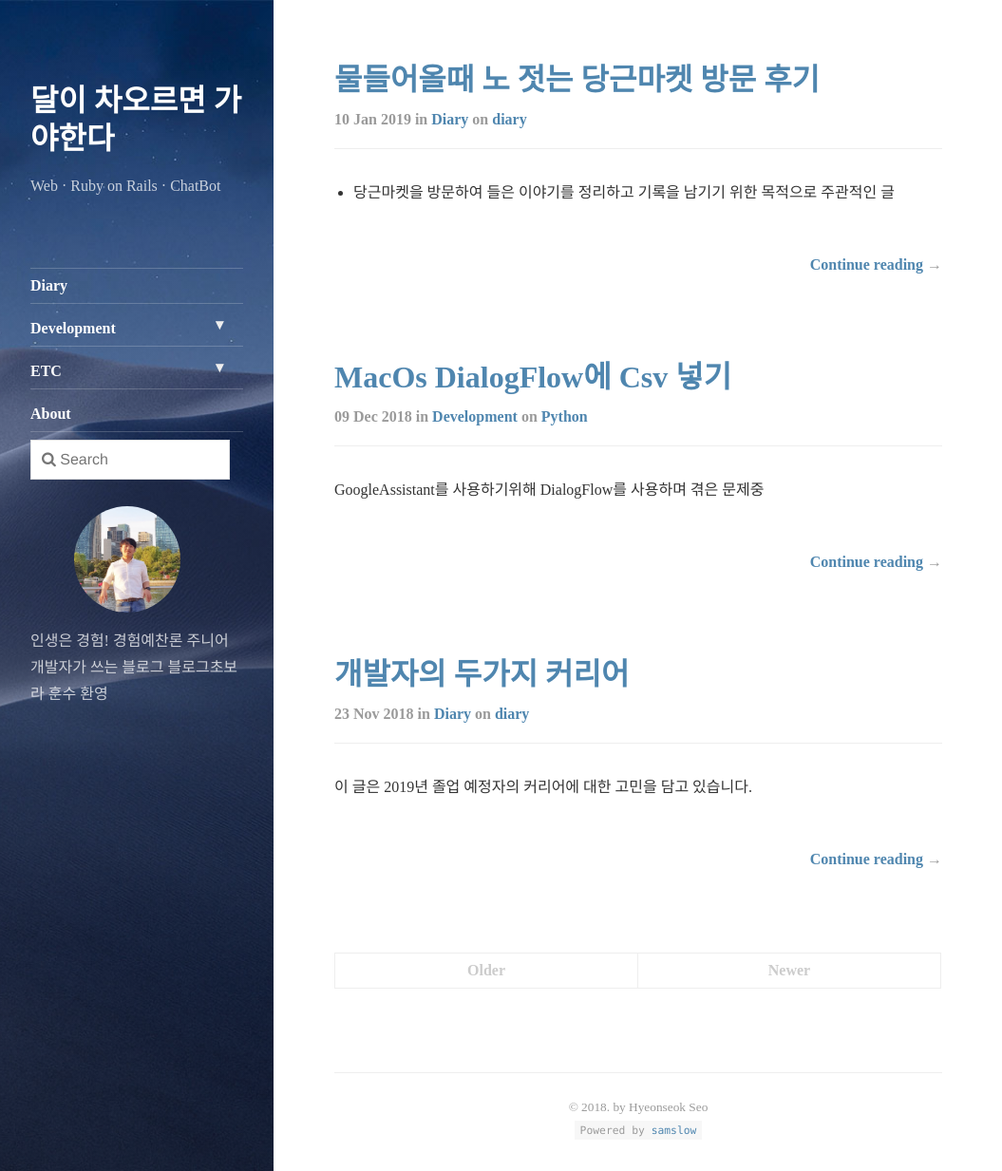
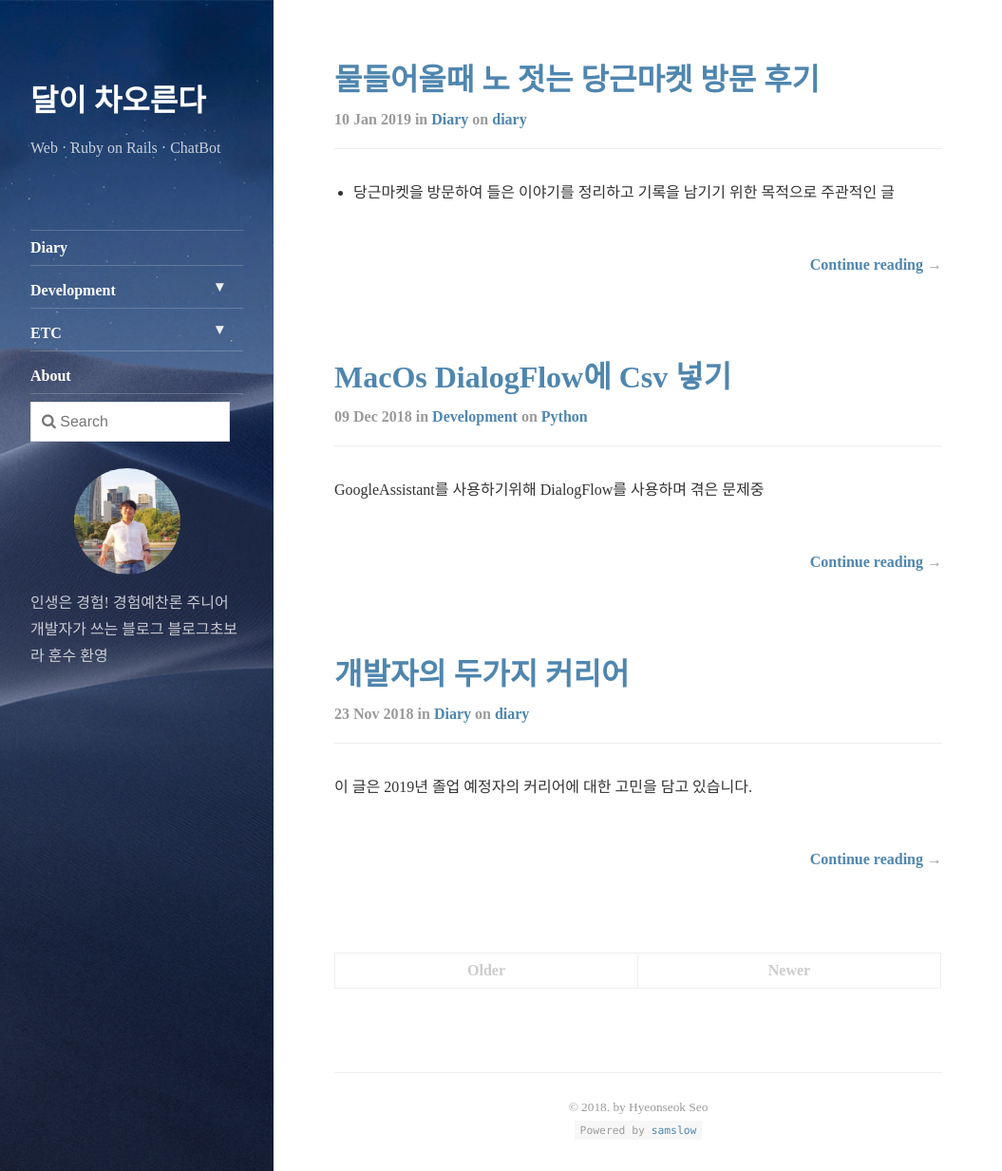
Before and after one commit to samslow/samslow.github.io, a Jekyll site: the page built from index.html, in a window 1280 px wide and 1233 px high. Shown: the whole window at 95% size, without its empty margins (0-1055 px from the left). Built offline with Jekyll 4.4.1, drawn with Linux system fonts in a browser that asks for light colours; nearby versions of some CDN libraries; the list of posts is cut into pages by our own code.

Commit message:
profile update2
Signed-off-by: samslow <shsvkdldj@likelion.org>

```diff
--- a/_config.yml
+++ b/_config.yml
@@ -2,7 +2,7 @@
 #  User configuration
 # -----------------------------------------------------------------------------
 
-title:               달이 차오르면 가야한다
+title:               달이 차오른다
 
 # The unique resource location of your page.
 # Set to `https://<username>.github.io` when hosting on GitHub Pages
```
Also changed, not shown: _posts/2019-01-10-물들어올때 노 젓는당근마켓방문후기.md (renamed from _posts/2019-01-10-당근마켓방문후기.md).
